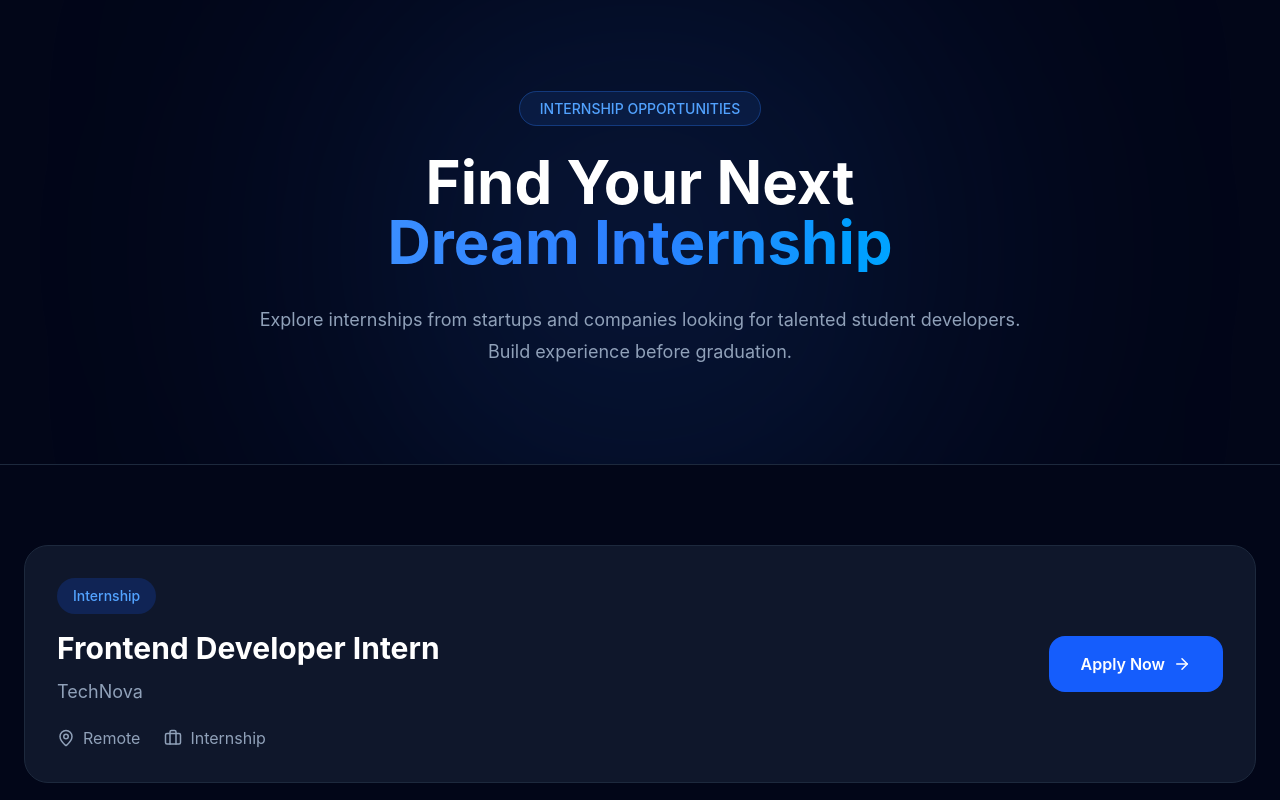
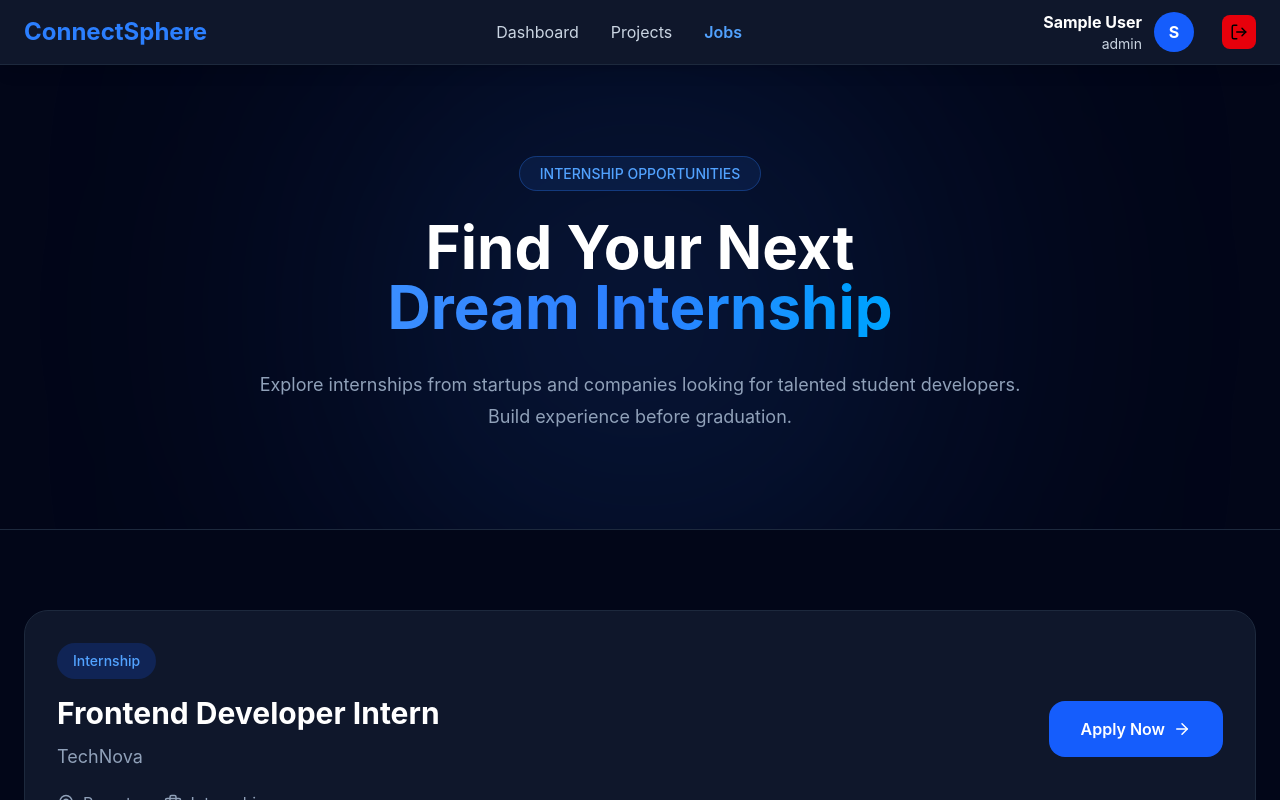
Before and after one commit to 29atharvvaaa/ConnectSphere, a React (Vite) app in the folder client/: page /jobs in a window 1280 px wide. Shown: the top 800 px of the page. Built offline with nearby package versions, Linux system fonts and the light colour scheme; sample sign-in values are in the browser's storage.

Commit message:
Implement authentication, protected routes and profile management

```diff
--- /dev/null
+++ b/client/src/components/ProtectedRoute.jsx
@@ -0,0 +1,13 @@
+import { Navigate } from "react-router-dom";
+
+function ProtectedRoute({ children }) {
+  const token = localStorage.getItem("token");
+
+  if (!token) {
+    return <Navigate to="/login" replace />;
+  }
+
+  return children;
+}
+
+export default ProtectedRoute;
--- a/client/src/components/layout/Navbar.jsx
+++ b/client/src/components/layout/Navbar.jsx
@@ -1,14 +1,97 @@
+import { Link, NavLink, useNavigate } from "react-router-dom";
+import { LogOut } from "lucide-react";
+
 function Navbar() {
+  const navigate = useNavigate();
+
+  const user = JSON.parse(localStorage.getItem("user"));
+
+  const logout = () => {
+    localStorage.removeItem("token");
+    localStorage.removeItem("user");
+    navigate("/login");
+  };
+
+  const active = "text-blue-400 font-semibold";
+
+  const normal = "text-slate-300 hover:text-blue-400 transition";
+
   return (
-    <nav
-      style={{
-        background: "#111827",
-        color: "white",
-        padding: "20px",
-        fontSize: "24px",
-      }}
-    >
-      ConnectSphere Navbar
+    <nav className="sticky top-0 z-50 border-b border-slate-800 bg-slate-900 shadow-lg">
+      <div className="mx-auto flex h-16 max-w-7xl items-center justify-between px-6">
+
+        {/* Logo */}
+        <Link
+          to="/dashboard"
+          className="text-2xl font-bold text-blue-500"
+        >
+          ConnectSphere
+        </Link>
+
+        {/* Navigation */}
+        <div className="hidden gap-8 md:flex">
+
+          <NavLink
+            to="/dashboard"
+            className={({ isActive }) =>
+              isActive ? active : normal
+            }
+          >
+            Dashboard
+          </NavLink>
+
+          <NavLink
+            to="/projects"
+            className={({ isActive }) =>
+              isActive ? active : normal
+            }
+          >
+            Projects
+          </NavLink>
+
+          <NavLink
+            to="/jobs"
+            className={({ isActive }) =>
+              isActive ? active : normal
+            }
+          >
+            Jobs
+          </NavLink>
+
+        </div>
+
+        {/* User Section */}
+        <div className="flex items-center gap-4">
+
+          <Link
+            to="/profile"
+            className="flex items-center gap-3 rounded-xl px-3 py-2 transition hover:bg-slate-800"
+          >
+            <div className="hidden text-right md:block">
+              <p className="font-bold text-white">
+                {user?.name}
+              </p>
+
+              <p className="text-sm text-slate-300">
+                {user?.role}
+              </p>
+            </div>
+
+            <div className="flex h-10 w-10 items-center justify-center rounded-full bg-blue-600 font-bold text-white">
+              {user?.name?.charAt(0).toUpperCase()}
+            </div>
+          </Link>
+
+          <button
+            onClick={logout}
+            className="rounded-lg bg-red-600 p-2 transition hover:bg-red-700"
+          >
+            <LogOut size={18} />
+          </button>
+
+        </div>
+
+      </div>
     </nav>
   );
 }
--- /dev/null
+++ b/client/src/layouts/MainLayout.jsx
@@ -0,0 +1,13 @@
+import { Outlet } from "react-router-dom";
+import Navbar from "../components/layout/Navbar";
+
+function MainLayout() {
+  return (
+    <>
+      <Navbar />
+      <Outlet />
+    </>
+  );
+}
+
+export default MainLayout;
--- a/client/src/pages/Auth/Login.jsx
+++ b/client/src/pages/Auth/Login.jsx
@@ -1,7 +1,7 @@
 import { useState } from "react";
 import { Link, useNavigate } from "react-router-dom";
 import { Mail, Lock } from "lucide-react";
-import { login } from "../../services/authService";
+import { loginUser } from "../../api/authService";
 function Login() {
   const navigate = useNavigate();
 
@@ -19,9 +19,10 @@ const handleSubmit = async (e) => {
   e.preventDefault();
 
   try {
-    const data = await login(formData);
+    const data = await loginUser(formData);
 
     localStorage.setItem("token", data.token);
+    localStorage.setItem("user", JSON.stringify(data.user));
 
     alert("Login Successful!");
 
--- a/client/src/routes/AppRoutes.jsx
+++ b/client/src/routes/AppRoutes.jsx
@@ -1,4 +1,4 @@
-import { Routes, Route } from "react-router-dom";
+import { Routes, Route, Navigate } from "react-router-dom";
 
 import Landing from "../pages/Landing/Landing";
 import Login from "../pages/Auth/Login";
@@ -9,17 +9,34 @@ import Projects from "../pages/Projects/Projects";
 import Jobs from "../pages/Jobs/Jobs";
 import EditProfile from "../pages/Profile/EditProfile";
 
+import ProtectedRoute from "../components/ProtectedRoute";
+import MainLayout from "../layouts/MainLayout";
+
 function AppRoutes() {
   return (
     <Routes>
+      {/* Public Routes */}
       <Route path="/" element={<Landing />} />
       <Route path="/login" element={<Login />} />
       <Route path="/register" element={<Register />} />
-      <Route path="/dashboard" element={<Dashboard />} />
-      <Route path="/profile" element={<Profile />} />
-      <Route path="/projects" element={<Projects />} />
-      <Route path="/jobs" element={<Jobs />} />
-      <Route path="/edit-profile" element={<EditProfile />} />
+
+      {/* Protected Routes */}
+      <Route
+        element={
+          <ProtectedRoute>
+            <MainLayout />
+          </ProtectedRoute>
+        }
+      >
+        <Route path="/dashboard" element={<Dashboard />} />
+        <Route path="/profile" element={<Profile />} />
+        <Route path="/projects" element={<Projects />} />
+        <Route path="/jobs" element={<Jobs />} />
+        <Route path="/edit-profile" element={<EditProfile />} />
+      </Route>
+
+      {/* 404 */}
+      <Route path="*" element={<Navigate to="/" replace />} />
     </Routes>
   );
 }
```
Also changed, not shown: client/src/pages/Profile/Profile.jsx (+160 -19 lines).
